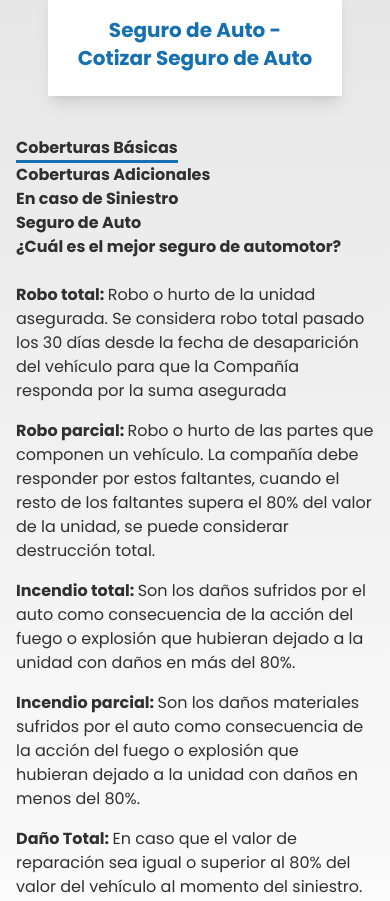
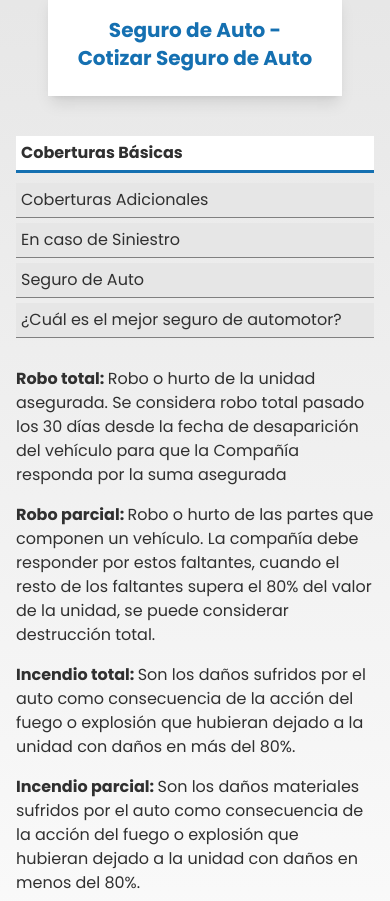
Before and after one commit to ramirosarasola/seguros_online_next, a Next.js app: page / in a window 390 px wide. Shown: the part 3000-3901 px from the top of the page. Built offline with nearby package versions, Linux system fonts and the light colour scheme; no server answers.

Commit message:
add styles to information componente breadcrumb link styles

```diff
--- a/app/(client)/components/information/information.component.tsx
+++ b/app/(client)/components/information/information.component.tsx
@@ -22,7 +22,9 @@ export const InformationComponent = () => {
           <ul className="w-full flex flex-col md:flex-row justify-between items-start mb-6">
             <li
               className={`${
-                activeTab === "coberturas_basicas" ? "active_tab" : ""
+                activeTab === "coberturas_basicas"
+                  ? "active_tab"
+                  : "no_active_tab"
               } font-bold text-gray-800 text-left `}
             >
               <Link
@@ -34,7 +36,9 @@ export const InformationComponent = () => {
             </li>
             <li
               className={`${
-                activeTab === "coberturas_adicionales" ? "active_tab" : ""
+                activeTab === "coberturas_adicionales"
+                  ? "active_tab"
+                  : "no_active_tab"
               } font-bold text-gray-800 text-left `}
             >
               <Link
@@ -46,7 +50,7 @@ export const InformationComponent = () => {
             </li>
             <li
               className={`${
-                activeTab === "siniestros" ? "active_tab" : ""
+                activeTab === "siniestros" ? "active_tab" : "no_active_tab"
               } font-bold text-gray-800 text-left `}
             >
               <Link
@@ -58,7 +62,9 @@ export const InformationComponent = () => {
             </li>
             <li
               className={`${
-                activeTab === "seguros_de_autos" ? "active_tab" : ""
+                activeTab === "seguros_de_autos"
+                  ? "active_tab"
+                  : "no_active_tab"
               } font-bold text-gray-800 text-left `}
             >
               <Link
@@ -72,7 +78,7 @@ export const InformationComponent = () => {
               className={`${
                 activeTab === "mejor_seguros_para_tu_vehiculo"
                   ? "active_tab"
-                  : ""
+                  : "no_active_tab"
               } font-bold text-gray-800 text-left `}
             >
               <Link
@@ -242,24 +248,6 @@ export const InformationComponent = () => {
                 Meridional Seguros, Caledonia, Sura, SMG Seguros, Nación
                 Seguros, Seguros Rivadavia, QBE Seguros
               </strong>
-              <p className="mb-4">
-                Lorem ipsum dolor, sit amet consectetur adipisicing elit.
-                Repudiandae blanditiis necessitatibus iste possimus
-                exercitationem ea soluta beatae unde, vitae minima, molestias
-                doloribus, nesciunt dolor quia velit harum iure asperiores
-                quibusdam? Exercitationem fuga sequi magnam blanditiis
-                accusantium hic consequuntur voluptatem ipsa assumenda,
-                asperiores, expedita sed quibusdam? Delectus maxime unde a modi
-                quis quod repudiandae quisquam voluptatibus repellat quam natus,
-                quibusdam totam! Tempore sed praesentium illum, modi repellendus
-                dolores expedita fugit, autem deserunt ratione aliquid, incidunt
-                dicta officiis dolorum adipisci voluptate est exercitationem.
-                Animi, eaque? Inventore, veritatis ea perspiciatis fugiat quasi
-                illo. Ratione dolore debitis eius rem adipisci vitae molestias,
-                repellat ullam nihil laudantium architecto a, fuga illum iste
-                facere sunt sapiente, aut velit fugiat quisquam labore ducimus.
-                Earum possimus illo impedit.
-              </p>
             </div>
             <div
               id="mejor_seguros_para_tu_vehiculo"
--- a/app/globals.css
+++ b/app/globals.css
@@ -80,6 +80,27 @@
   border-bottom: 3px solid #1570B1;
 }
 
+@media screen and (max-width: 1014px) {
+  .active_tab {
+    color: #1570b1;
+    border-bottom: 3px solid #1570b1;
+    background: white;
+    padding: 5px;
+    margin-bottom: 10px;
+    width: 100%;
+  }
+
+  .no_active_tab {
+    font-weight: 400;
+    width: 100%;
+    background: #e6e6e6;
+    padding: 5px;
+    margin-bottom: 5px;
+    border-bottom: 1px solid grey;
+
+  }
+}
+
 /* Dropdown Navbar */
 
 .dropdown {
```
